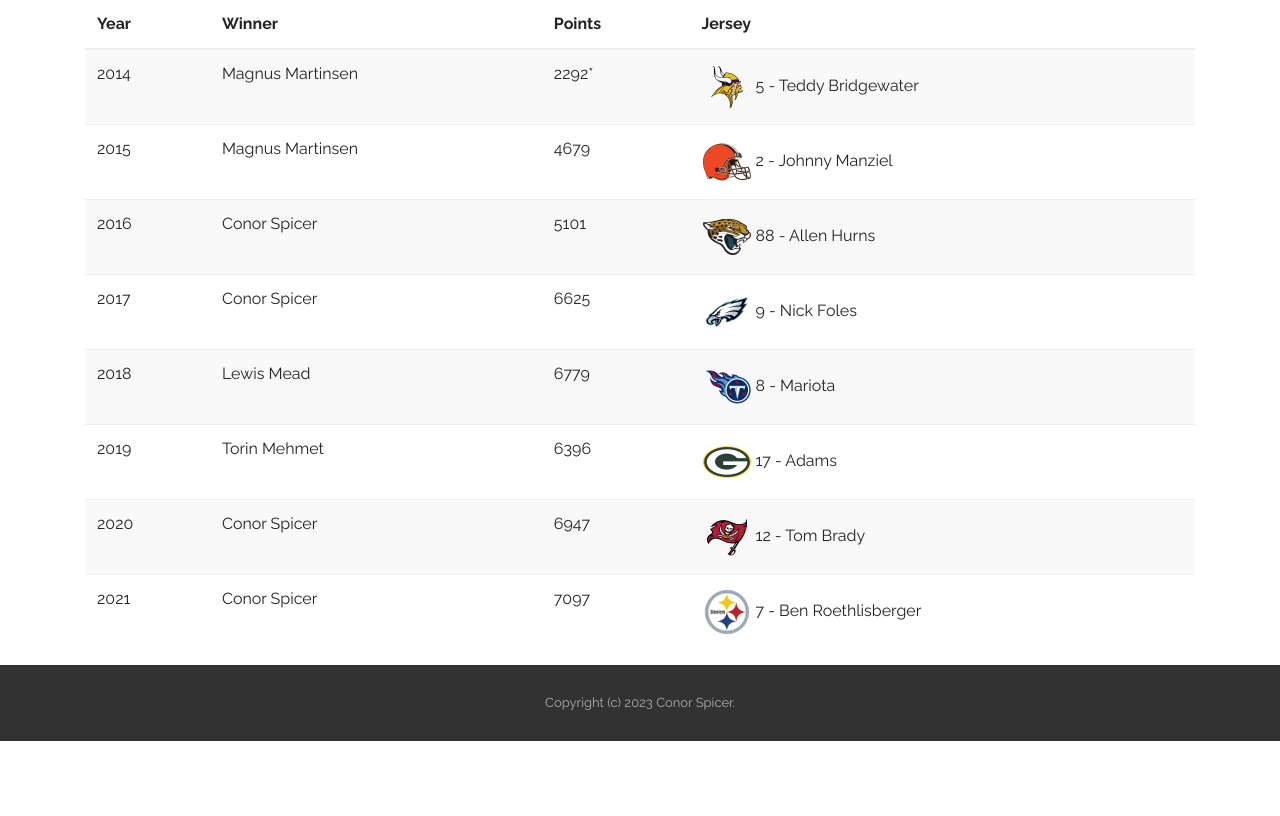
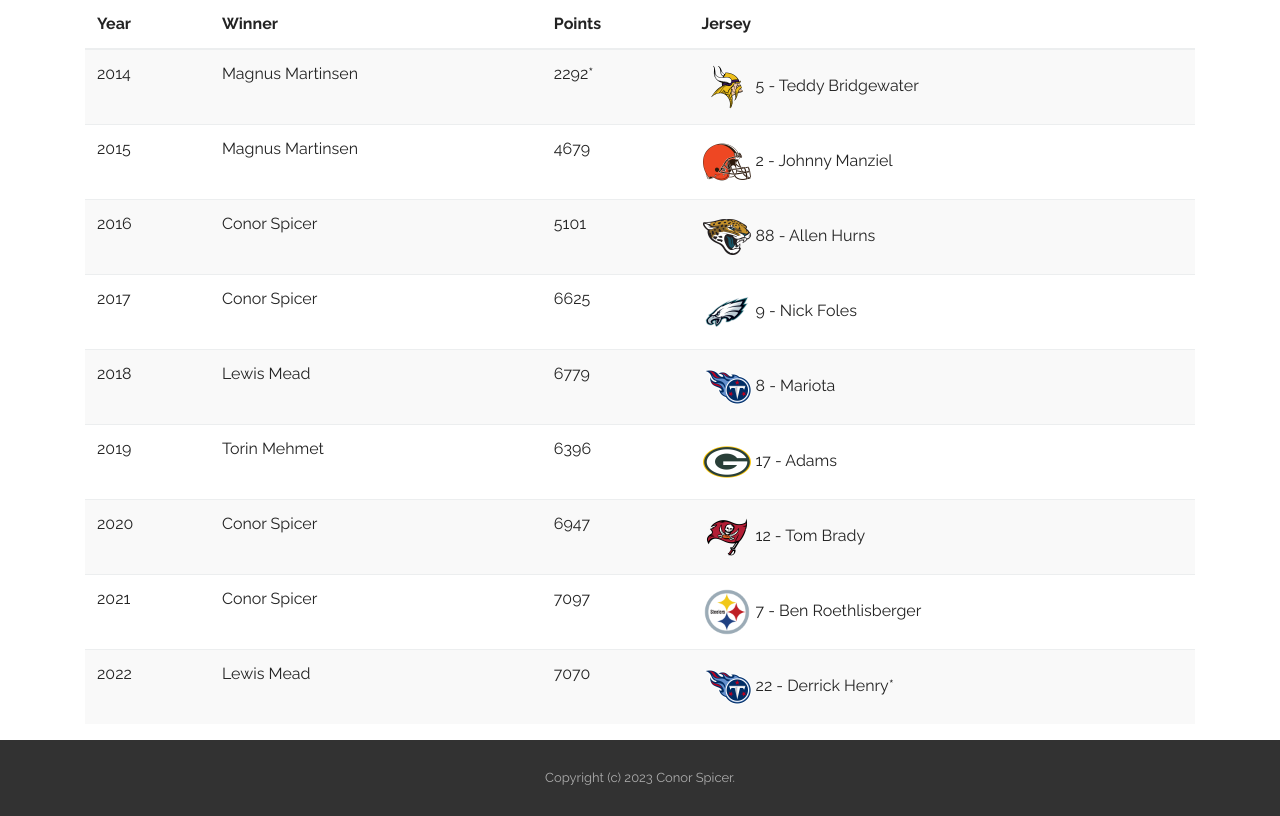
Before and after one commit to conorspicer/predictor, a Django app: page /HOF/ in a window 1280 px wide. Shown: the part 97-913 px from the top of the page. Before the commit the page ends 838 px from the top, so only its background shows below. Run offline with Django 4.2, Linux system fonts and the light colour scheme; some libraries are stand-ins or nearby versions; some web fonts are replaced.

Commit message:
Update HOF.html
2022 winner, asterix for infant jersey

```diff
--- a/templates/HOF.html
+++ b/templates/HOF.html
@@ -68,6 +68,13 @@
         <td>7097</td>
         <td><img src="{% static 'logos/pittsburgh-steelers-logo-vector-01.png' %}" alt="" style="width:50px;height:50px;">  7 - Ben Roethlisberger </td>
       </tr>
+
+      <tr>
+        <td>2022</td>
+        <td>Lewis Mead</td>
+        <td>7070</td>
+        <td><img src="{% static 'logos/tennessee-titans-vector-logo.png' %}" alt="" style="width:50px;height:50px;">  22 - Derrick Henry* </td>
+      </tr>
     </tbody>
 
   </table>
```
